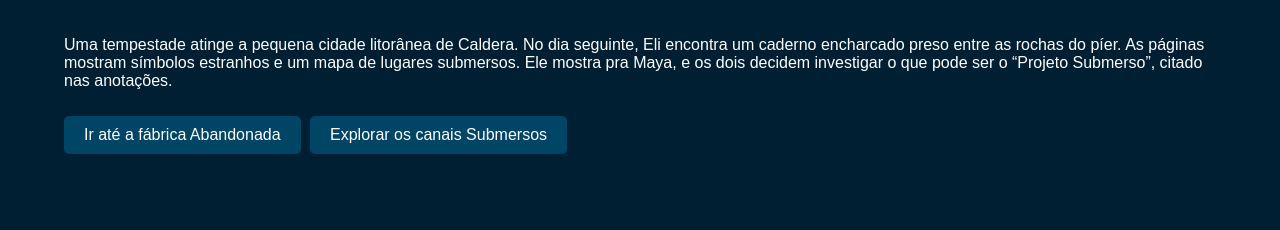
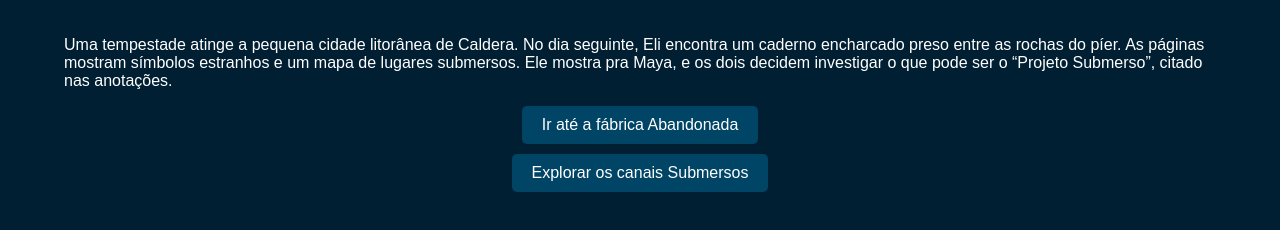
Before and after one commit to annepereiramoraes-rgb/Cidade-Submersa, a plain HTML site: page index.html in a window 1280 px wide. Drawn offline with Linux system fonts and the light colour scheme; a web font is replaced by a local one.

Commit message:
commit3 style.css

```diff
--- a/style.css
+++ b/style.css
@@ -25,10 +25,11 @@ button {
     color: white;
     border: none;
     padding: 10px 20px;
-    margin: 10px 5px 0 0;
+    margin: 10px auto;
     cursor: pointer;
     border-radius: 5px;
     font-size: 16px;
+    display: block;
 }
 
 button:hover {
```
